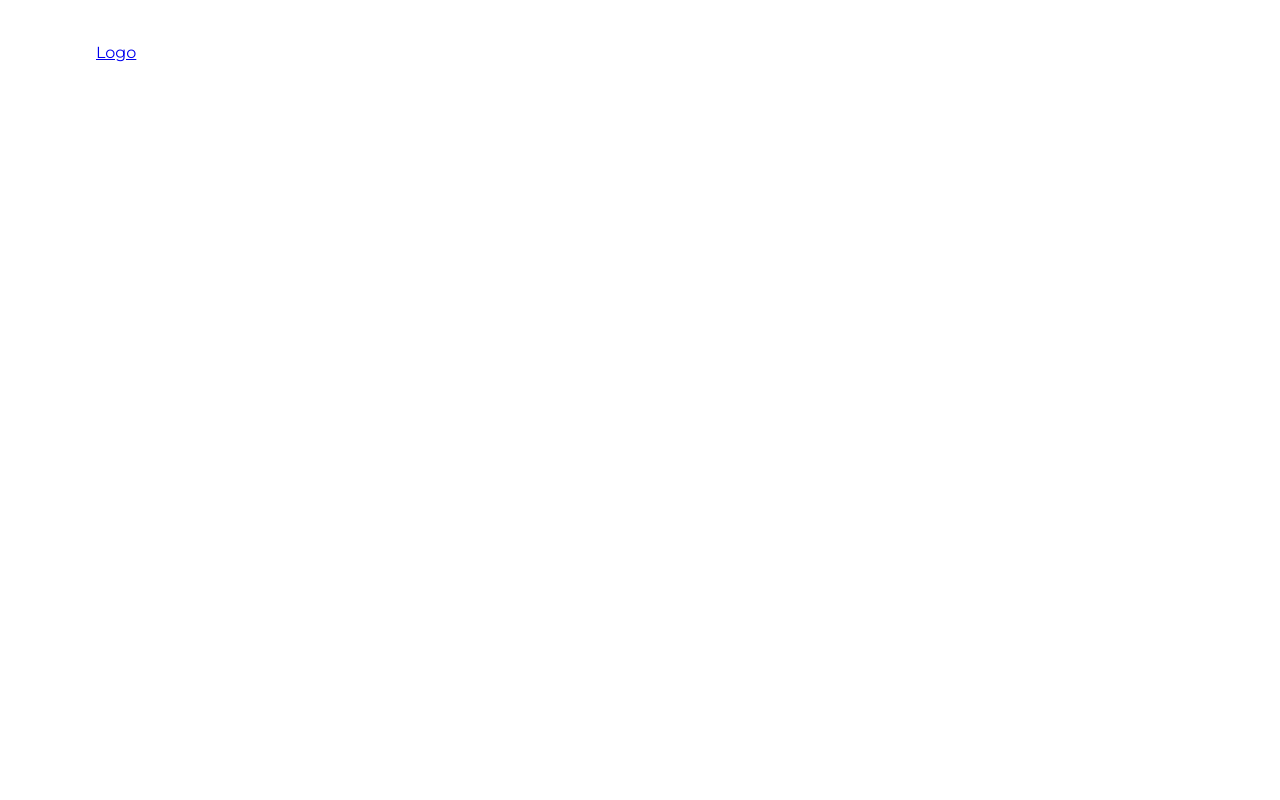
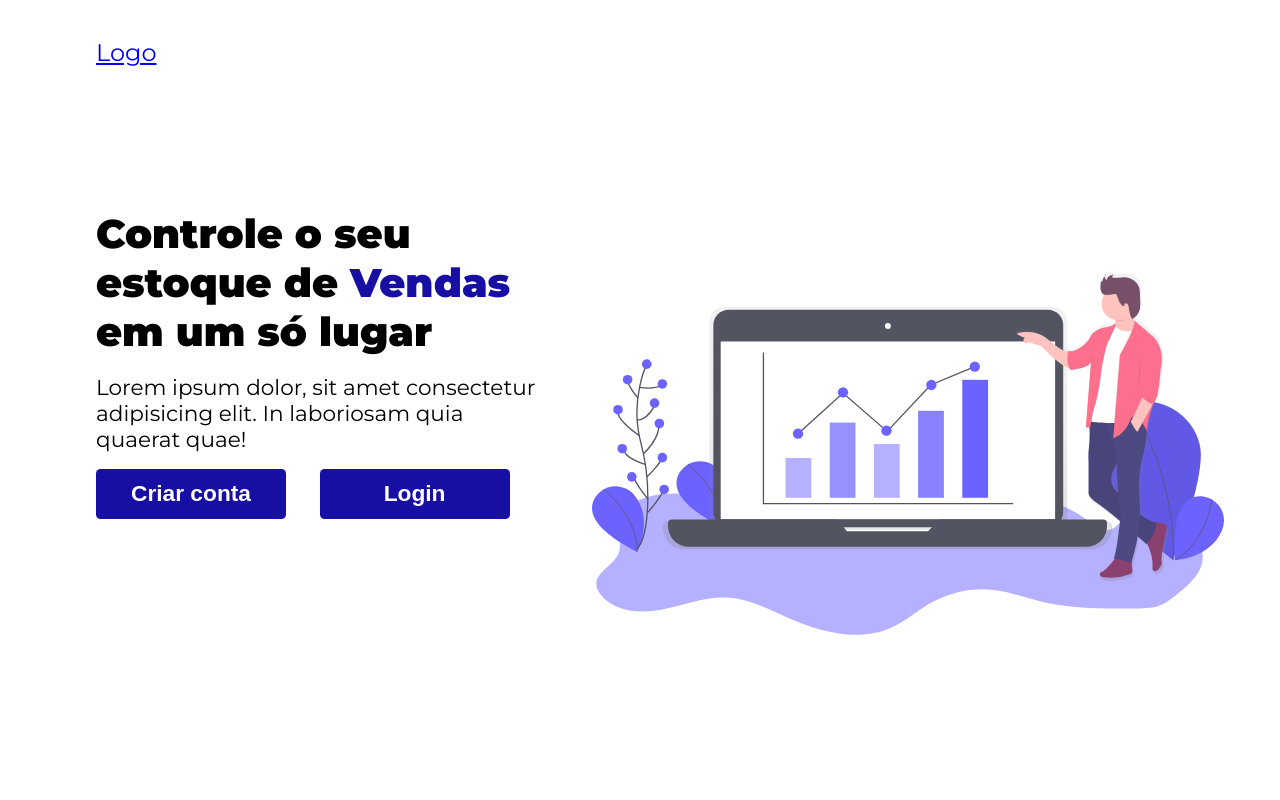
Before and after one commit to matheusmosca/teste-inhalt, a React app in the folder frontend/: page / in a window 1280 px wide. Built offline with nearby package versions, Linux system fonts and the light colour scheme.

Commit message:
Create home page

```diff
--- a/frontend/src/assets/styles/global.scss
+++ b/frontend/src/assets/styles/global.scss
@@ -1,4 +1,5 @@
 @import url('https://fonts.googleapis.com/css2?family=Montserrat:wght@400;700;900&display=swap');
+@import './variables.scss';
 
 * {
   padding: 0;
--- /dev/null
+++ b/frontend/src/assets/styles/variables.scss
@@ -0,0 +1,6 @@
+$lightBlue: #7C75EB;
+$darkBlue: #170EA4;
+$grayForInputs: #E9E9E9;
+$placeholderGray: #949494;
+$sidebarGray: #E4E4E4;
+$sidebarSelectedItemGray: #D9D9D9;
--- a/frontend/src/components/layout/header/styles.scss
+++ b/frontend/src/components/layout/header/header.scss
@@ -5,7 +5,7 @@
   widows: 100%;
   align-items: center;
 
-  // &__logo {
-
-  // }
+  &__logo {
+    font-size: 1.5rem;
+  }
 }
--- a/frontend/src/components/layout/header/index.js
+++ b/frontend/src/components/layout/header/index.js
@@ -2,7 +2,7 @@ import React from 'react';
 import { Link } from 'react-router-dom';
 
 import '../../../assets/styles/global.scss';
-import './styles.scss';
+import './header.scss';
 
 export function Header() {
   return (
--- /dev/null
+++ b/frontend/src/components/layout/mainButton/MainButton.js
@@ -0,0 +1,10 @@
+import React from 'react';
+
+import '../../../assets/styles/global.scss';
+import "./mainButton.scss";
+
+export function MainButton({ buttonText }) {
+  return (
+    <button className="main-button">{ buttonText }</button>
+  )
+}
--- /dev/null
+++ b/frontend/src/components/layout/mainButton/mainButton.scss
@@ -0,0 +1,19 @@
+@import "../../../assets/styles/variables.scss";
+// @import "../../assets/styles/mixins/mediaqueries.scss";
+
+.main-button {
+  background-color: $darkBlue;
+  color: white;
+  padding: .5em;
+  border: none;
+  border-radius: .2em;
+  font-weight: 900;
+  width: 190px;
+  font-size: 1.42rem;
+
+  &:hover {
+    background-color: black;
+    color: white;
+    cursor: pointer;
+  }
+}
--- /dev/null
+++ b/frontend/src/pages/home/home.scss
@@ -0,0 +1,57 @@
+@import '../../assets/styles/variables.scss';
+
+.home-page {
+  height: calc(100% - 105px);
+
+  .main-content {
+    padding-left: 6em;
+    height: 100%;
+
+    section {
+      display: flex;
+      align-items: center;
+      justify-content: space-between;
+      height: 100%;
+
+      .headline-container {
+        width: 440px;
+        height: 70%;
+
+        h1 {
+          font-weight: 900;
+          font-size: 2.5rem;
+
+          span {
+            color: $darkBlue;
+          }
+        }
+
+        h4 {
+          margin: .8em 0;
+          font-weight: 300;
+          font-size: 1.35rem;
+        }
+
+        .buttons-container {
+          width: 94%;
+          display: flex;
+          justify-content: space-between;
+        }
+      }
+
+      .illustration {
+        width: calc(100% - 440px);
+        height: 100%;
+        display: flex;
+        justify-content: center;
+        align-items: center;
+
+        img {
+          width: 85%;
+          height: 85%;
+        }
+      }
+    }
+
+  }
+}
--- a/frontend/src/pages/home/index.js
+++ b/frontend/src/pages/home/index.js
@@ -1,12 +1,35 @@
 import React from 'react';
+import { Link } from 'react-router-dom';
 import '../../assets/styles/global.scss';
 
+import './home.scss';
+
 import { Header } from '../../components/layout/header';
+import { MainButton } from '../../components/layout/mainButton/MainButton';
 
 export function Home() {
   return (
-    <div>
+    <div className="home-page">
       <Header />
+      <div className="main-content">
+        <section>
+          <div className="headline-container">
+            <h1>Controle o seu estoque de <span>Vendas</span> em um só lugar</h1>
+            <h4>Lorem ipsum dolor, sit amet consectetur adipisicing elit. In laboriosam quia quaerat quae!</h4>
+            <div className="buttons-container">
+              <Link to="/signup">
+                <MainButton buttonText="Criar conta"/>
+              </Link>
+              <Link to="/signin">
+                <MainButton buttonText="Login"/>
+              </Link>
+            </div>
+          </div>
+          <div className="illustration">
+            <img src={ require("../../assets/svgs/undraw_finance.svg") } alt=""/>
+          </div>
+        </section>
+      </div>
     </div>
   );
 }
```
Also changed, not shown: frontend/src/assets/svgs/undraw_finance.svg (added), frontend/src/pages/home/styles.scss (deleted).
